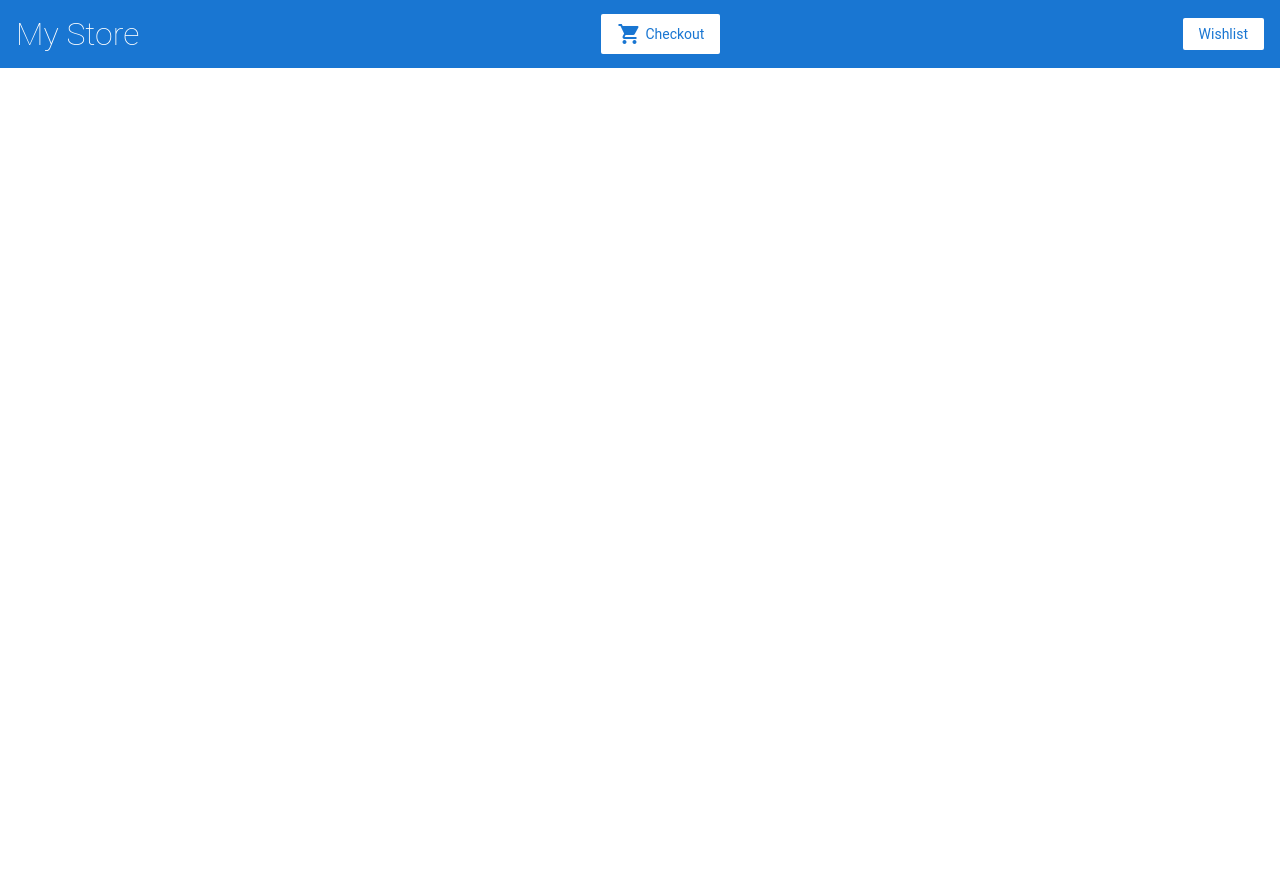
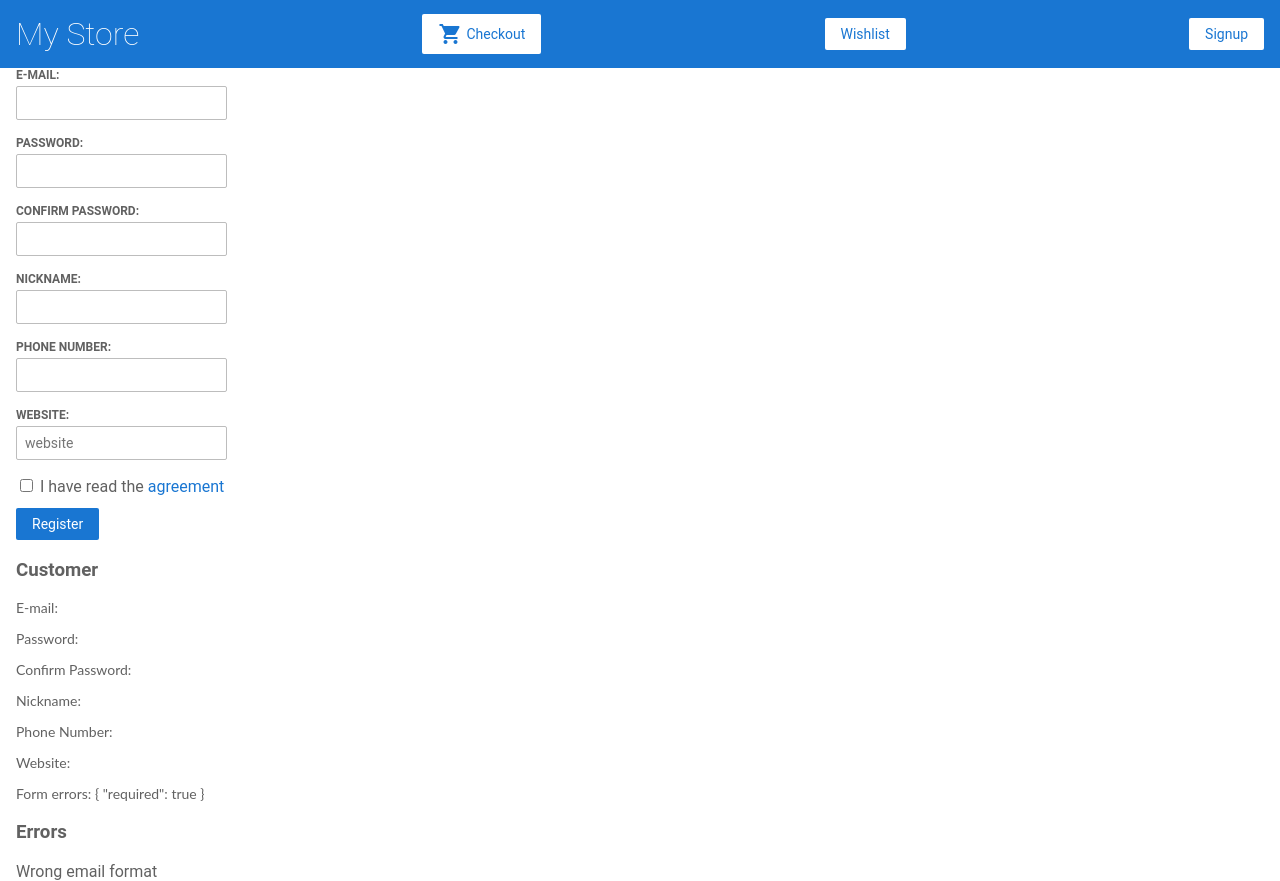
Before and after one commit to MariamTsotsolashvili/Angular-tutorial-first, an Angular app: page /task in a window 1280 px wide. Before the commit this address led to /. Before the commit the page ends 800 px from the top, so only its background shows below. Built offline with nearby package versions, Linux system fonts and the light colour scheme.

Commit message:
feat(task-1): task 1 in progress

```diff
--- a/src/app/app.module.ts
+++ b/src/app/app.module.ts
@@ -36,7 +36,8 @@ import { TaskComponent } from './task/task.component';
       { path: 'products/:productId', component: ProductDetailsComponent},
       { path: 'cart', component: CartComponent},
       { path: 'shipping', component: ShippingComponent},
-      {path: 'wishlist', component: WishlistComponent}
+      {path: 'wishlist', component: WishlistComponent},
+      {path: 'task', component: TaskComponent}
     ]),
     ReactiveFormsModule
   ],
--- a/src/app/task/task.component.html
+++ b/src/app/task/task.component.html
@@ -1,18 +1,50 @@
-<form [formGroup]="checked" (ngSubmit)= "onSubmit(checked.value)">
+<form [formGroup]="checked" >
     <div>
-        <label for="E-mail">E-mail:</label>
-        <input type="text" id ="E-mail" formControlName = "E-mail" required>
+        <label for="mail">E-mail:</label>
+        <input type="text" id ="mail" formControlName = "mail" required>
         <label for="Password">Password:</label>
         <input type="text" id ="Password" formControlName = "Password" required>
-        <label for="Confirm Password">Confirm Password:</label>
-        <input type="text" id ="Confirm Password" formControlName = "Confirm Password" required>
+        <label for="ConfirmPassword">Confirm Password:</label>
+        <input type="text" id ="ConfirmPassword" formControlName ="ConfirmPassword" required>
         <label for="Nickname">Nickname:</label>
-        <input type="text" id ="Nickname" formControlName = "Nickname" required>
-        <label for="Phone Number">Phone Number:</label>
-        <input type="text" id ="Phone Number" formControlName = "Phone Number" required>
+        <input type="text" id ="Nickname" formControlName ="Nickname" required>
+        <label for="PhoneNumber">Phone Number:</label>
+        <input type="text" id ="PhoneNumber" formControlName ="PhoneNumber" required>
         <label for="Website">Website:</label>
-        <input type="text" id ="Website" formControlName = "Website" required>
-        <input type="checkbox" name="check" value="boxd"> I have read the agreement
+        <input type="text" id ="Website" formControlName = "Website" placeholder="website" required>
     </div>
-    <button class="button" type="button" (click)="resetForm()">Submit</button>
+    <input type="checkbox" name="check" value="box"> I have read the <a href="#"> agreement</a>
+    <div>
+        <button class="button" type="button">Register</button>
+    </div>
 </form>
+<div>
+    <h3>Customer</h3>
+    <p>
+        E-mail: {{checked.controls.mail.value}}
+    </p>
+    <p>
+        Password: {{checked.controls.Password.value}}
+    </p>
+    <p>
+        Confirm Password: {{checked.controls.ConfirmPassword.value}}
+    </p>
+    <p>
+        Nickname: {{checked.controls.Nickname.value}}
+    </p>
+    <p>
+        Phone Number: {{checked.controls.PhoneNumber.value}}
+    </p>
+    <p>
+        Website: {{checked.controls.Website.value}}
+    </p>
+    <p>
+        Form errors: {{checked.controls.Password.errors | json}}
+    </p>
+</div>
+
+<div>
+    <h3>Errors</h3>
+    <div *ngIf="checked.controls['mail'].invalid">Wrong email format</div>
+    <div *ngIf="checked.controls.errors?.invalid">wrong pass</div>
+</div>
--- a/src/app/task/task.component.ts
+++ b/src/app/task/task.component.ts
@@ -10,18 +10,18 @@ export class TaskComponent implements OnInit {
   checked;
   constructor(private formBuilder: FormBuilder) {
     this.checked = formBuilder.group({
-      name: ['', [Validators.minLength(2)]],
+      mail: ['', [Validators.email]],
       Password: ['', [Validators.minLength(7)]],
-      mail: ['', this.email()],
-  });
+      ConfirmPassword: [''],
+      Nickname: [''],
+      PhoneNumber: [''],
+      Website: ['']
+  }, {validator: this.checkPasswords});
   }
 
   ngOnInit() { }
 
-  email() {
-    return(formControl) => {
-      return formControl.value.contains('@') ? {emailchecker: {invalid: false}} : null ;
-    };
-  }
-
+  checkPasswords(pass) {
+  return pass.get('Password') !== pass.get('ConfirmPassword').value ? null : { notSame: true };
 }
+}
--- a/src/app/top-bar/top-bar.component.html
+++ b/src/app/top-bar/top-bar.component.html
@@ -11,3 +11,7 @@
 <a [routerLink]="['/wishlist']" class="button fancy-button">
     Wishlist
 </a>
+
+<a [routerLink]="['/task']" class="button fancy-button">
+    Signup
+</a>
```
